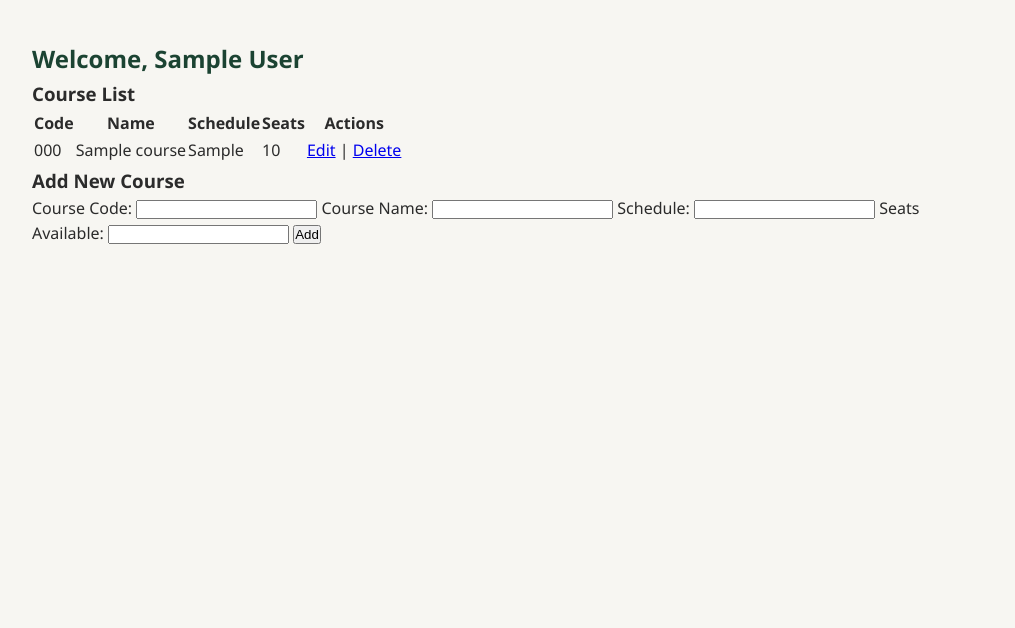
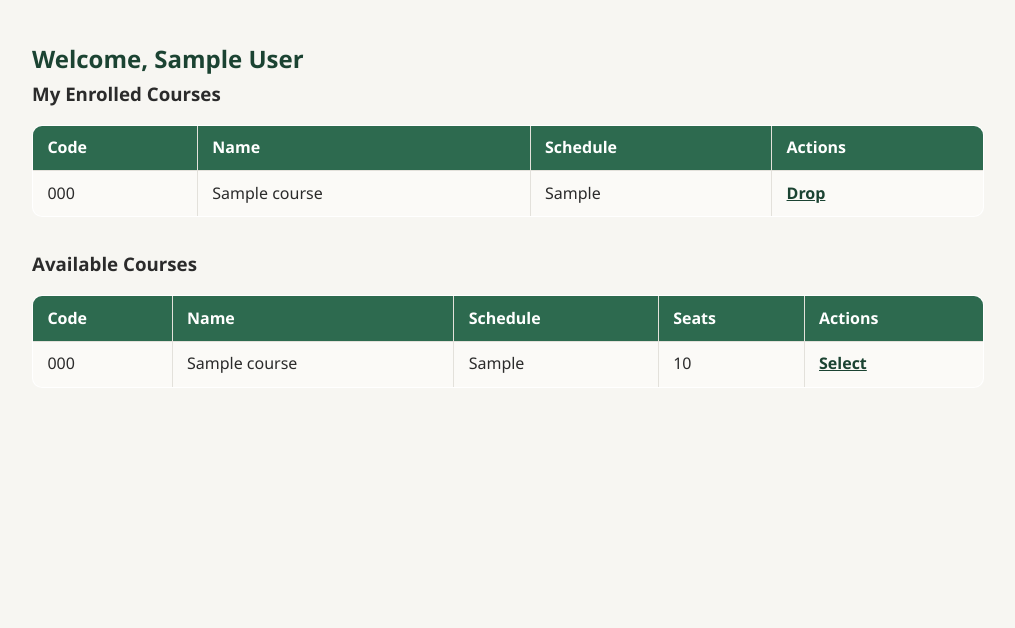
Before and after one commit to wanjalalularif123-commits/bit4023-final-project, a PHP site: page /dashboard.php in a window 1280 px wide. Shown: the part 65-693 px from the top of the page, without its empty margins (132-1147 px from the left). Run offline with PHP 8.4, Linux system fonts and the light colour scheme; the visitor is signed in with stand-in values (Sample User, id 1); tables that the repository leaves empty hold one stand-in row (values such as "Sample post").

Commit message:
Add role-based access: student enrollment vs lecturer course management

```diff
--- a/css/style.css
+++ b/css/style.css
@@ -300,3 +300,74 @@ footer {
     text-align: center;
   }
 }
+/* Data tables (course lists) */
+.data-table {
+  width: 100%;
+  border-collapse: collapse;
+  margin: 1rem 0 2rem;
+  background: var(--color-surface);
+  border: 1px solid var(--color-border);
+  border-radius: var(--radius);
+  overflow: hidden;
+}
+
+.data-table th,
+.data-table td {
+  border: 1px solid var(--color-border);
+  padding: 0.6rem 0.9rem;
+  text-align: left;
+}
+
+.data-table th {
+  background: var(--color-primary);
+  color: #fff;
+  font-weight: 600;
+}
+
+.data-table tr:nth-child(even) {
+  background: #fbfaf7;
+}
+
+.data-table tr:hover {
+  background: #f0efe9;
+}
+
+.data-table a {
+  color: var(--color-primary-dark);
+  font-weight: 600;
+}
+
+/* Role picker on register form */
+.role-options {
+  display: flex;
+  gap: 1.5rem;
+  margin-top: 0.4rem;
+}
+
+.role-option {
+  display: flex;
+  align-items: center;
+  gap: 0.4rem;
+  font-weight: normal;
+  cursor: pointer;
+}
+
+.role-option input {
+  width: auto;
+}
+
+/* Status badges in the course table */
+.badge {
+  display: inline-block;
+  padding: 0.2rem 0.6rem;
+  border-radius: 999px;
+  font-size: 0.8rem;
+  font-weight: 600;
+  background: #e3f0e9;
+  color: var(--color-primary-dark);
+}
+
+.badge.full {
+  background: #f6e3e3;
+  color: #a33a3a;
+}
--- a/includes/module.php
+++ b/includes/module.php
@@ -1,9 +1,13 @@
 <?php
+$role = $_SESSION['role'] ?? 'student';
+$userId = $_SESSION['user_id'];
+
+if ($role === 'lecturer'):
+    // ---------- Lecturer view: manage all courses ----------
     $result = $conn->query("SELECT * FROM courses ORDER BY id DESC");
 ?>
-
   <h3>Course List</h3>
-<table>
+  <table class="data-table">
     <tr>
       <th>Code</th>
       <th>Name</th>
@@ -30,6 +34,82 @@ $result = $conn->query("SELECT * FROM courses ORDER BY id DESC");
     <label>Course Code: <input type="text" name="course_code" required></label>
     <label>Course Name: <input type="text" name="course_name" required></label>
     <label>Schedule: <input type="text" name="schedule" required></label>
-  <label>Seats Available: <input type="number" name="seats_available" required></label>
+    <label>Seats Available: <input type="number" name="seats_available" min="0" required></label>
     <button type="submit">Add</button>
   </form>
+
+<?php else: ?>
+
+  <?php
+    // ---------- Student view: browse + enroll ----------
+    $enrolledResult = $conn->prepare(
+        "SELECT c.* FROM courses c
+         INNER JOIN enrollments e ON e.course_id = c.id
+         WHERE e.user_id = ? ORDER BY c.id DESC"
+    );
+    $enrolledResult->bind_param("i", $userId);
+    $enrolledResult->execute();
+    $enrolledCourses = $enrolledResult->get_result();
+    $enrolledIds = [];
+    $enrolledRows = [];
+    while ($row = $enrolledCourses->fetch_assoc()) {
+        $enrolledIds[] = $row['id'];
+        $enrolledRows[] = $row;
+    }
+
+    $availableResult = $conn->query("SELECT * FROM courses ORDER BY id DESC");
+  ?>
+
+  <h3>My Enrolled Courses</h3>
+  <?php if (empty($enrolledRows)): ?>
+    <p>You have not enrolled in any courses yet.</p>
+  <?php else: ?>
+    <table class="data-table">
+      <tr>
+        <th>Code</th>
+        <th>Name</th>
+        <th>Schedule</th>
+        <th>Actions</th>
+      </tr>
+      <?php foreach ($enrolledRows as $row): ?>
+        <tr>
+          <td><?php echo htmlspecialchars($row['course_code']); ?></td>
+          <td><?php echo htmlspecialchars($row['course_name']); ?></td>
+          <td><?php echo htmlspecialchars($row['schedule']); ?></td>
+          <td>
+            <a href="module_drop.php?id=<?php echo $row['id']; ?>" onclick="return confirm('Drop this course?')">Drop</a>
+          </td>
+        </tr>
+      <?php endforeach; ?>
+    </table>
+  <?php endif; ?>
+
+  <h3>Available Courses</h3>
+  <table class="data-table">
+    <tr>
+      <th>Code</th>
+      <th>Name</th>
+      <th>Schedule</th>
+      <th>Seats</th>
+      <th>Actions</th>
+    </tr>
+    <?php while ($row = $availableResult->fetch_assoc()): ?>
+      <tr>
+        <td><?php echo htmlspecialchars($row['course_code']); ?></td>
+        <td><?php echo htmlspecialchars($row['course_name']); ?></td>
+        <td><?php echo htmlspecialchars($row['schedule']); ?></td>
+        <td><?php echo $row['seats_available']; ?></td>
+        <td>
+          <?php if (in_array($row['id'], $enrolledIds, true)): ?>
+            <span class="badge">Enrolled</span>
+          <?php elseif ($row['seats_available'] <= 0): ?>
+            <span class="badge full">Full</span>
+          <?php else: ?>
+            <a href="module_enroll.php?id=<?php echo $row['id']; ?>">Select</a>
+          <?php endif; ?>
+        </td>
+      </tr>
+    <?php endwhile; ?>
+  </table>
+
+<?php endif; ?>
--- a/login.php
+++ b/login.php
@@ -10,13 +10,14 @@ if ($_SERVER["REQUEST_METHOD"] === "POST") {
     if ($email === "" || $password === "") {
         $errors[] = "Please enter both email and password.";
     } else {
-        $stmt = $pdo->prepare("SELECT id, full_name, password_hash FROM users WHERE email = ?");
+        $stmt = $pdo->prepare("SELECT id, full_name, password_hash, role FROM users WHERE email = ?");
         $stmt->execute([$email]);
         $user = $stmt->fetch();
 
         if ($user && password_verify($password, $user["password_hash"])) {
             $_SESSION["user_id"] = $user["id"];
             $_SESSION["full_name"] = $user["full_name"];
+            $_SESSION["role"] = $user["role"];
             header("Location: dashboard.php");
             exit;
         } else {
--- a/module_create.php
+++ b/module_create.php
@@ -1,6 +1,11 @@
 <?php
 require 'php/session.php';
 require 'php/db.php';
+
+if (($_SESSION['role'] ?? '') !== 'lecturer') {
+    header("Location: dashboard.php");
+    exit;
+}
 
 // Member 4: handle Create
 if ($_SERVER['REQUEST_METHOD'] === 'POST') {
--- a/module_delete.php
+++ b/module_delete.php
@@ -1,6 +1,11 @@
 <?php
 require 'php/session.php';
 require 'php/db.php';
+
+if (($_SESSION['role'] ?? '') !== 'lecturer') {
+    header("Location: dashboard.php");
+    exit;
+}
 
 // Member 4: handle Delete
 if (isset($_GET['id'])) {
```
Also changed, not shown: module_drop.php (added, +33 -0 lines), module_edit.php (+50 -10 lines), module_enroll.php (added, +42 -0 lines), register.php (+21 -2 lines), sql/database.sql (+12 -0 lines), includes/header.php (line endings or trailing spaces). Lines whose indentation alone changed are shown as unchanged.
